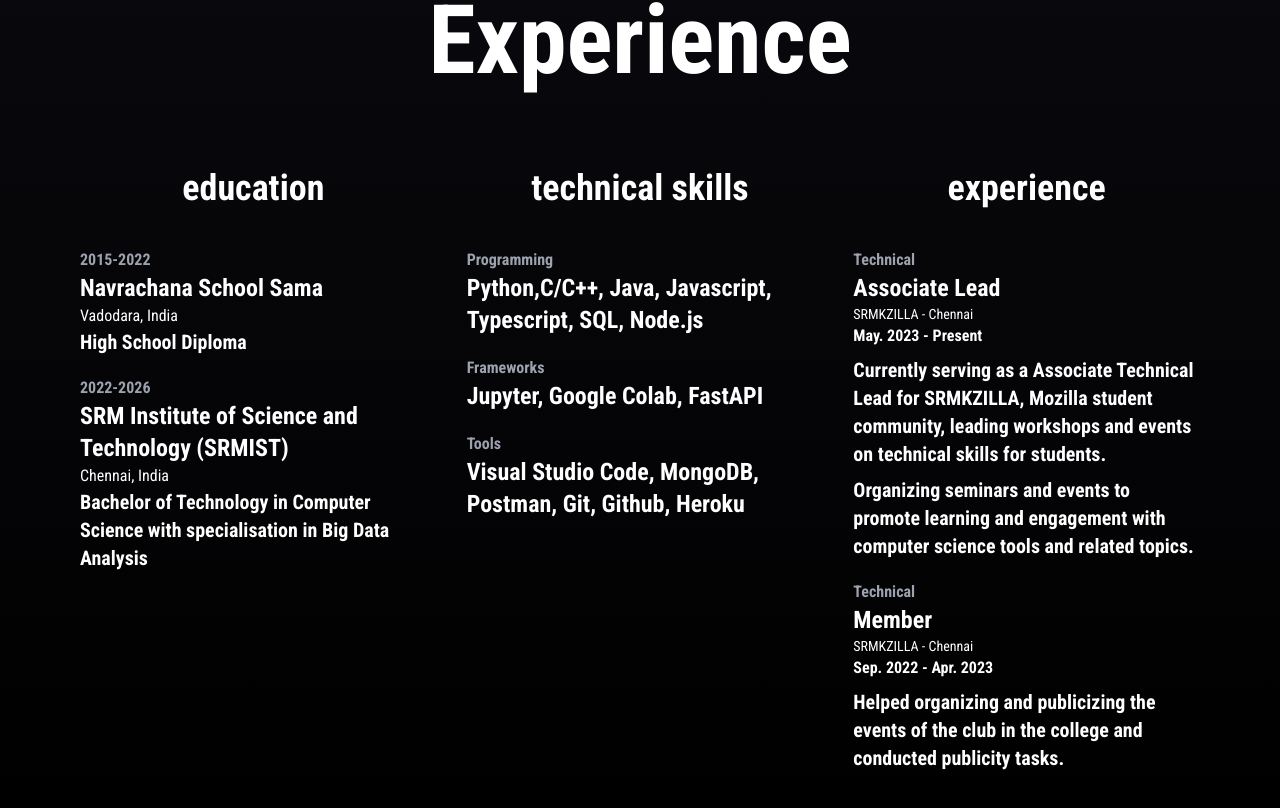
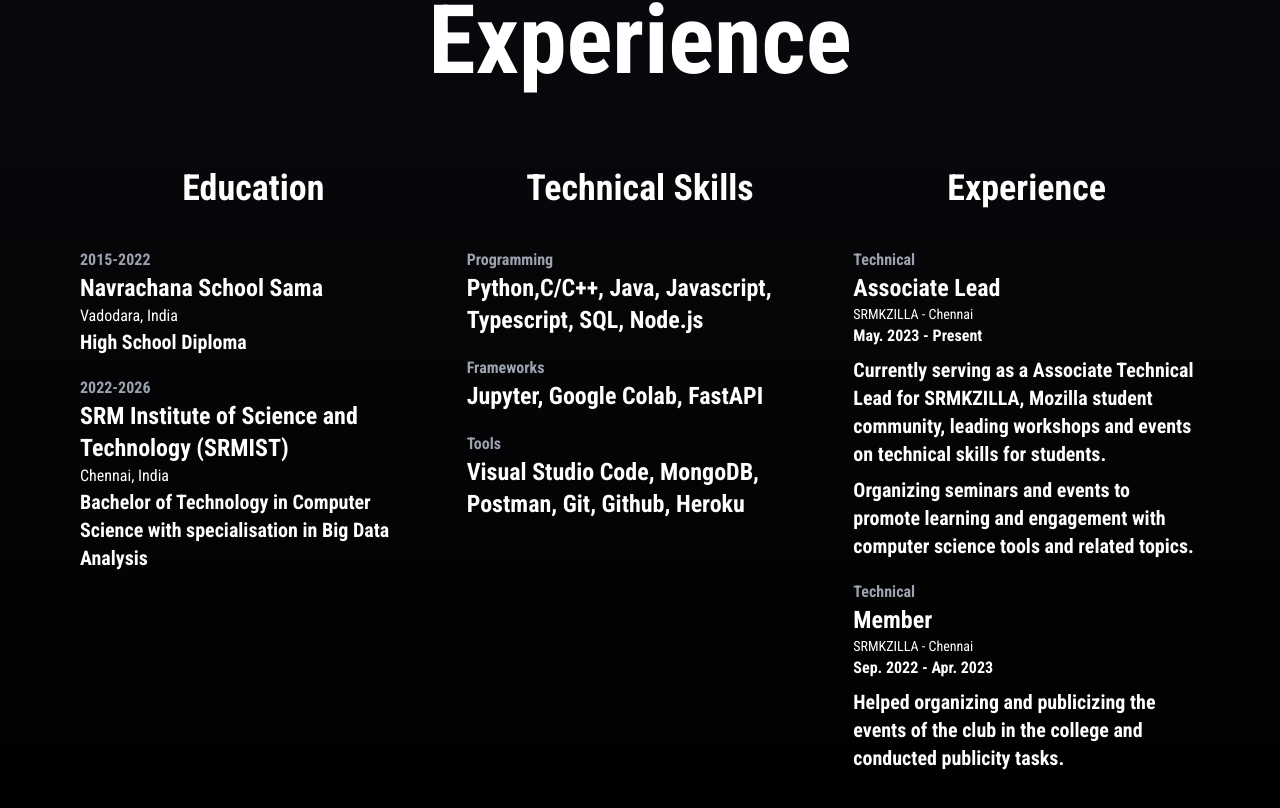
Before and after one commit to YARE0909/portfolio-2023, a Next.js app: page /about in a window 1280 px wide. Shown: the part 1099-1907 px from the top of the page. Built offline with nearby package versions, Linux system fonts and the light colour scheme.

Commit message:
Minor changes

```diff
--- a/src/pages/about.tsx
+++ b/src/pages/about.tsx
@@ -57,7 +57,7 @@ const About = () => {
           <div className="w-full flex flex-col lg:flex lg:flex-row justify-between gap-10 p-4 lg:p-20">
             <div className="flex flex-col items-start lg:items-center max-w-screen-sm w-full pt-5 lg:pt-0">
               <div>
-                <h1 className="text-white font-bold text-4xl">education</h1>
+                <h1 className="text-white font-bold text-4xl">Education</h1>
               </div>
               <div className="flex flex-col gap-5 pt-10">
                 <div className="rounded-lg">
@@ -84,7 +84,7 @@ const About = () => {
             <div className="flex flex-col items-start lg:items-center max-w-screen-sm w-full">
               <div>
                 <h1 className="text-white font-bold text-4xl">
-                  technical skills
+                  Technical Skills
                 </h1>
               </div>
               <div className="flex flex-col gap-5 pt-10">
@@ -110,7 +110,7 @@ const About = () => {
             </div>
             <div className="flex flex-col items-start lg:items-center max-w-screen-sm w-full">
               <div>
-                <h1 className="text-white font-bold text-4xl">experience</h1>
+                <h1 className="text-white font-bold text-4xl">Experience</h1>
               </div>
               <div className="flex flex-col gap-5 pt-10">
                 <div>
```
